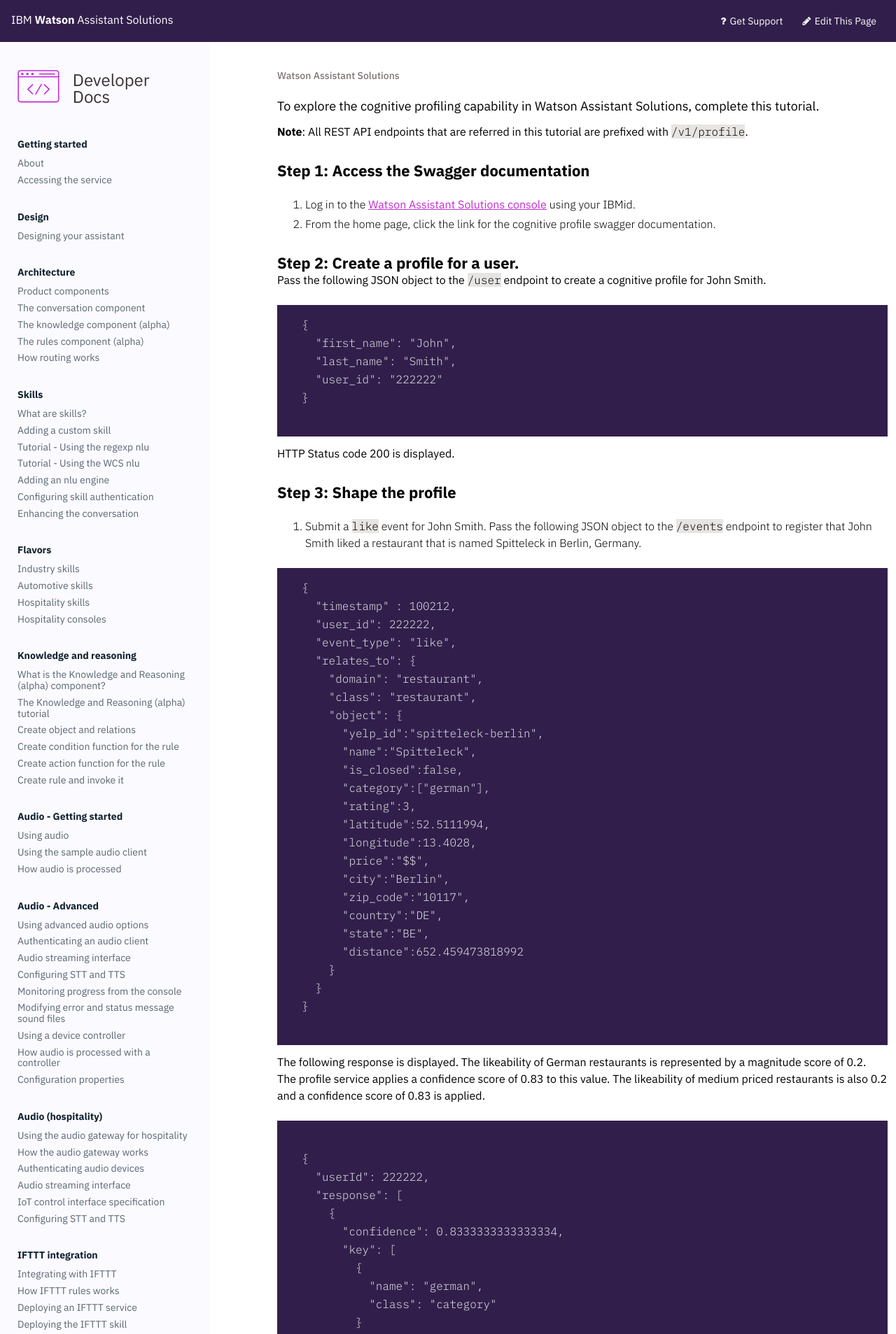
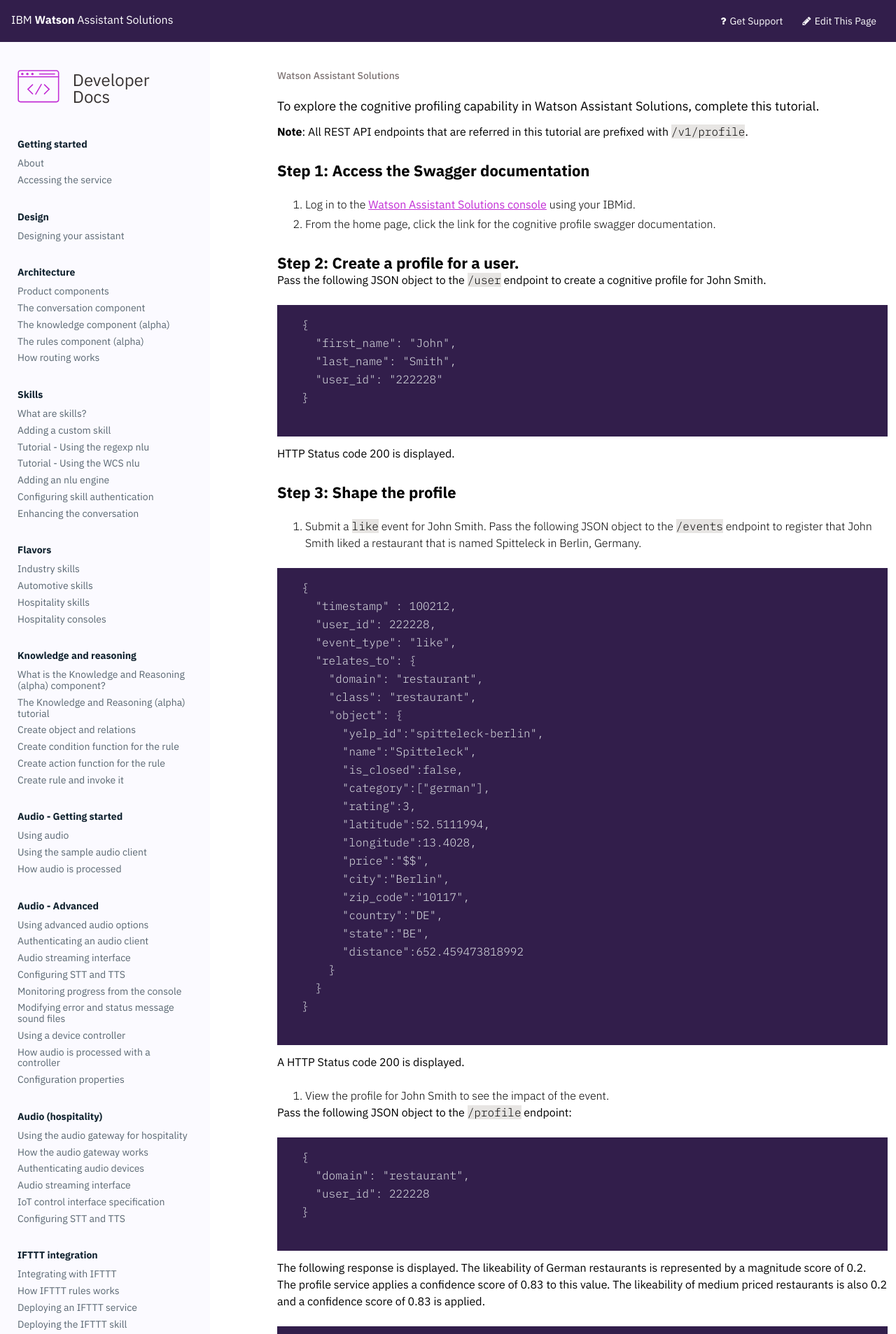
Before and after one commit to Watson-Personal-Assistant/developer, a Jekyll site: the page built from _content/cognitive/cognitive_profile_tutorial.md, in a window 1280 px wide. Shown: the top 1907 px of the page at 70% size. Built offline with Jekyll 4.4.1, drawn with Linux system fonts in a browser that asks for light colours; some web fonts are replaced; some of the changed text lies outside the part shown.

Commit message:
added profile endpoint

````diff
--- a/_content/cognitive/cognitive_profile_tutorial.md
+++ b/_content/cognitive/cognitive_profile_tutorial.md
@@ -20,7 +20,7 @@
   {
     "first_name": "John",
     "last_name": "Smith",
-    "user_id": "222222"
+    "user_id": "222228"
   }
 
 ```
@@ -34,7 +34,7 @@
   ```
   {
     "timestamp" : 100212,
-    "user_id": 222222,
+    "user_id": 222228,
     "event_type": "like",
     "relates_to": {
       "domain": "restaurant",
@@ -58,44 +58,55 @@
   }
 
   ```
+
+A HTTP Status code 200 is displayed.
+
+2. View the profile for John Smith to see the impact of the event.
+
+Pass the following JSON object to the `/profile` endpoint:
+
+  ```
+  {
+    "domain": "restaurant",
+    "user_id": 222228
+  }
+
+```
 The following response is displayed.  The likeability of German restaurants is represented by a magnitude score of 0.2.  The profile service applies a confidence score of 0.83 to this value.  The likeability of medium priced restaurants is also 0.2 and a confidence score of 0.83 is applied.
 
   ```
 
+[
   {
-    "userId": 222222,
-    "response": [
+    "magnitude": 0.2,
+    "key": [
       {
-        "confidence": 0.8333333333333334,
-        "key": [
-          {
-            "name": "german",
-            "class": "category"
-          }
-        ],
-        "magnitude": 0.2
-      },
+        "class": "category",
+        "name": "german"
+      }
+    ],
+    "confidence": 0.8333333333333334
+  },
+  {
+    "magnitude": 0.2,
+    "key": [
       {
-        "confidence": 0.8333333333333334,
-        "key": [
-          {
-            "name": "$$",
-            "class": "price"
-          }
-        ],
-        "magnitude": 0.2
+        "class": "price",
+        "name": "$$"
       }
-    ]
+    ],
+    "confidence": 0.8333333333333334
   }
+]
 
   ```
-2. Submit a `hate` event for John Smith for the same restaurant.  John Smith visited the same restaurant one day later and received terrible service.  Pass the same event to the `/events` endpoint, but change the event type to `hate` and update the timestamp.
+3. Submit a `hate` event for John Smith for the same restaurant.  John Smith visited the same restaurant one day later and received terrible service.  Pass the same event to the `/events` endpoint, but change the event type to `hate` and update the timestamp.
 
   ```
 
   {
     "timestamp" : 100213,
-    "user_id": 222222,
+    "user_id": 222228,
     "event_type": "hate",
     "relates_to": {
       "domain": "restaurant",
@@ -119,38 +130,101 @@
   }
 
   ```
+ A HTTP Status code 200 is displayed.
 
-The following response is displayed.  In this case, John has a strong negative reaction to the restaurant.  His dislike for the restaurant is shown in the magnitude score of 0.36 for German restaurants and medum-priced restaurants.  His strong feel towards the restaurant is reflected in a confidence score of 1.
+ 4. View the profile for John Smith to see the impact of the event.
+
+Pass the following JSON object to the `/profile` endpoint:
 
   ```
   {
-    "userId": 222222,
-    "response": [
+    "domain": "restaurant",
+    "user_id": 222228
+  }
+
+```
+The following response is displayed. In this case, John has a strong negative reaction to the restaurant.  His dislike for the restaurant is shown in the magnitude score of -0.33 for German restaurants and medum-priced restaurants.  His strong feeling towards the restaurant is reflected in a confidence score of 0.82.
+
+  ```
+ [
+  {
+    "magnitude": -0.3333333333333333,
+    "key": [
       {
-        "confidence": 1,
-        "key": [
+        "class": "category",
+        "name": "german"
+      }
+    ],
+    "confidence": 0.8222222222222223
+  },
+  {
+    "magnitude": -0.3333333333333333,
+    "key": [
+      {
+        "class": "price",
+        "name": "$$"
+      }
+    ],
+    "confidence": 0.8222222222222223
+  }
+]
+
+  ```
+Step 4 (Optional): Filter the profile data to exclude and include specific class values before rating and sorting a list of items.
+
+Pass the following JSON object to the /filters endpoint to exclude restaurants in the cheap price range and force the profile service to include restaurants with greek cuisine.
+```
+
+  {
+    "attributes": [
+      {
+        "class": "cuisine"
+      }
+    ],
+    "class": "restaurant",
+    "domain": "restaurant",
+    "override": [
+      {
+        "deselect": [
           {
-            "name": "german",
-            "class": "category"
+            "class": "price_range",
+            "name": "cheap"
           }
         ],
-        "magnitude": 0.3666666666666667
-      },
-      {
-        "confidence": 1,
-        "key": [
+        "select": [
           {
-            "name": "$$",
-            "class": "price"
+            "class": "cuisine",
+            "name": "greek"
           }
-        ],
-        "magnitude": 0.3666666666666667
+        ]
       }
-    ]
+    ],
+    "user_id": 222228
   }
 
-  ```
-### Step 4: Send a request to the profile service to rate and sort a list of restaurants.
+```
+
+A response similar to the following is displayed
+
+```
+{
+  "filters": [
+    {
+      "class": "cuisine",
+      "values": [
+        {
+          "magnitude": 1,
+          "rank": 1,
+          "name": "greek",
+          "confidence": 1
+        }
+      ]
+    }
+  ]
+}
+
+```
+### Step 5: Send a request to the profile service to rate and sort a list of restaurants.
 
 Pass the following JSON object to the `/ratings` endpoint to rank and sort the restaurants according to John Smiths preferences.
 
@@ -217,7 +291,7 @@
       "distance": 100
     }
   ],
-  "user_id": "222222"
+  "user_id": 2222228
 }
 
 ```
````
